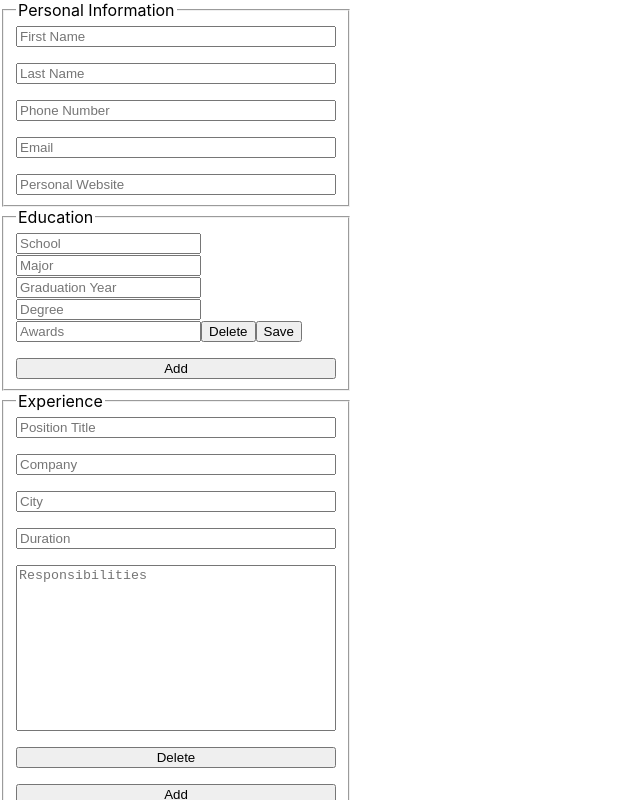
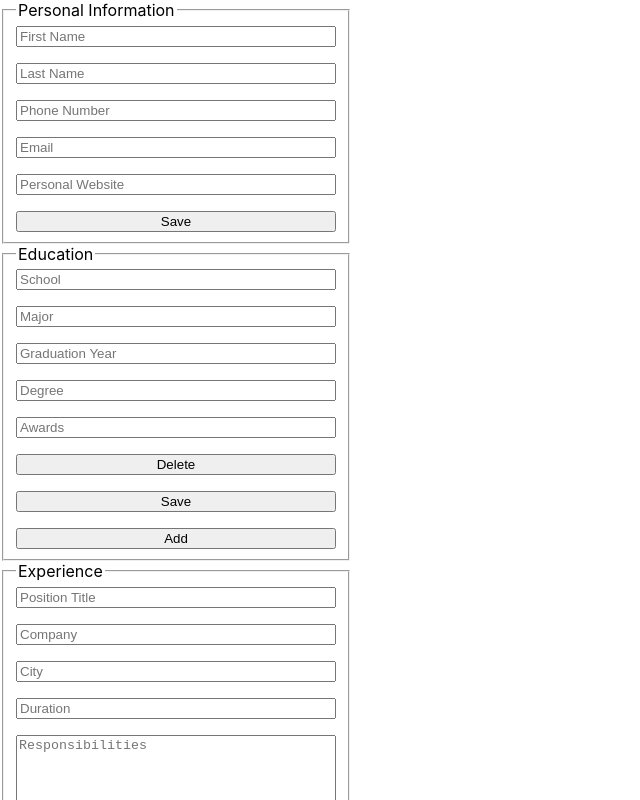
Before and after one commit to davidsan13/cv-project, a React (Create React App) app: page / in a window 1280 px wide. Shown: the top 800 px of the page, without its empty margins (0-640 px from the left). Built offline with nearby package versions, Linux system fonts and the light colour scheme.

Commit message:
updated general comp. to have states and handlechange/submti

```diff
--- a/src/components/Form.js
+++ b/src/components/Form.js
@@ -11,6 +11,7 @@ export default class FormCon extends Component {
 
     this.state = {
       schools: [],
+      general: [],
       edcount: 1,
       excount: 1,
     };
@@ -50,7 +51,7 @@ export default class FormCon extends Component {
         this.state[section].concat(item)
       }
     })
-
+    console.log(this.state.general)
   }
 
 
@@ -82,35 +83,34 @@ export default class FormCon extends Component {
 
   render() {
     return (
-      <>
+      <form onSubmit={this.handleSubmit}>
         <fieldset>
           <legend>Personal Information</legend>
-          <General />
+          <General
+            handleSubmit={this.onSubmitTask}
+          />
         </fieldset>
         <fieldset>
           <legend>Education</legend>
           {[...Array(this.state.edcount)].map((_, i) =>
           <Education key={i}
           onButtonClicked={this.edCountDown}
-          // handleChange={this.handleChange}
-          // ed={this.state.ed}
-
           handleEdit={this.handleEdit}
-          submit={this.onSubmitTask}
-          />
+          submit={this.onSubmitTask}/>
           )}
 
           <button onClick={this.edCountUp}> Add</button>
         </fieldset>
         <fieldset>
           <legend>Experience</legend>
-          { [...Array(this.state.excount)].map((_, i) => <Experience key={i} onButtonClicked={this.exCountDown}/>) }
-
-
+          { [...Array(this.state.excount)].map((_, i) =>
+          <Experience key={i}
+          onButtonClicked={this.exCountDown}/>
+          )}
           <button onClick={this.exCountUp}> Add</button>
-
         </fieldset>
-      </>
+        <button> Submit</button>
+      </form>
     )
   }
 }
--- a/src/components/form/Education.js
+++ b/src/components/form/Education.js
@@ -38,7 +38,7 @@ export default class Education extends Component {
     const {submit, onButtonClicked} = this.props
 
     return (
-      <form >
+      <>
         <label htmlFor="School"> School</label>
         <input type="text" id="School" name="school" placeholder="School" value={ed.school} onChange={this.handleChange} disabled={edit}/>
         <label htmlFor="Major"> Major</label>
@@ -56,7 +56,7 @@ export default class Education extends Component {
           !edit && submit(ed,section, this.state)}}>
           {edit? "Edit": "Save"}
         </button>
-      </form>
+      </>
     )
   }
 }
--- a/src/components/form/General.js
+++ b/src/components/form/General.js
@@ -1,23 +1,50 @@
 import React, { Component } from "react";
-
+import uniqid from 'uniqid';
 export default class General extends Component {
   constructor(props) {
     super(props);
+
+    this.state = {
+      general: {
+        fName: "",
+        lName: "",
+        pNumber: "",
+        email: "",
+        website: "",
+        id: uniqid()
+      },
+      section: "general",
+      edit: false,
+    }
+  }
+
+  handleChange = (e) => {
+    const {name, value} = e.target
+    this.setState((prevState) => {
+      return {...prevState, general: {...prevState.general,[name]:value}
+    }})
   }
 
   render() {
+    const {general, section, edit} = this.state
+    const {handleSubmit} = this.props
     return (
       <>
         <label htmlFor="fName"> First Name</label>
-        <input type="text" id="fName" name="fName" placeholder="First Name" required/>
+        <input type="text" id="fName" name="fName" value={general.fName} placeholder="First Name" onChange={this.handleChange} required/>
         <label htmlFor="lName"> Last Name</label>
-        <input type="text" id="lName" name="lName" placeholder="Last Name" required/>
+        <input type="text" id="lName" name="lName" value={general.lName} placeholder="Last Name" onChange={this.handleChange} required/>
         <label htmlFor="pNumber"> Phone Number</label>
-        <input type="text" id="pNumber" name="pNumber" placeholder="Phone Number"/>
+        <input type="text" id="pNumber" name="pNumber" value={general.pNumber} placeholder="Phone Number" onChange={this.handleChange}/>
         <label htmlFor="email"> Email</label>
-        <input type="email" id="email" name="email" placeholder="Email"/>
+        <input type="email" id="email" name="email" value={general.email} placeholder="Email" onChange={this.handleChange}/>
         <label htmlFor="website"> Personal Website</label>
-        <input type="text" id="website" name="website" placeholder="Personal Website"/>
+        <input type="text" id="website" name="website" value={general.website} placeholder="Personal Website" onChange={this.handleChange}/>
+        <button onClick={(e) => {
+          e.preventDefault();
+          !edit && handleSubmit(general,section, this.state)}}>
+          {edit? "Edit": "Save"}
+        </button>
       </>
     )
   }
```
